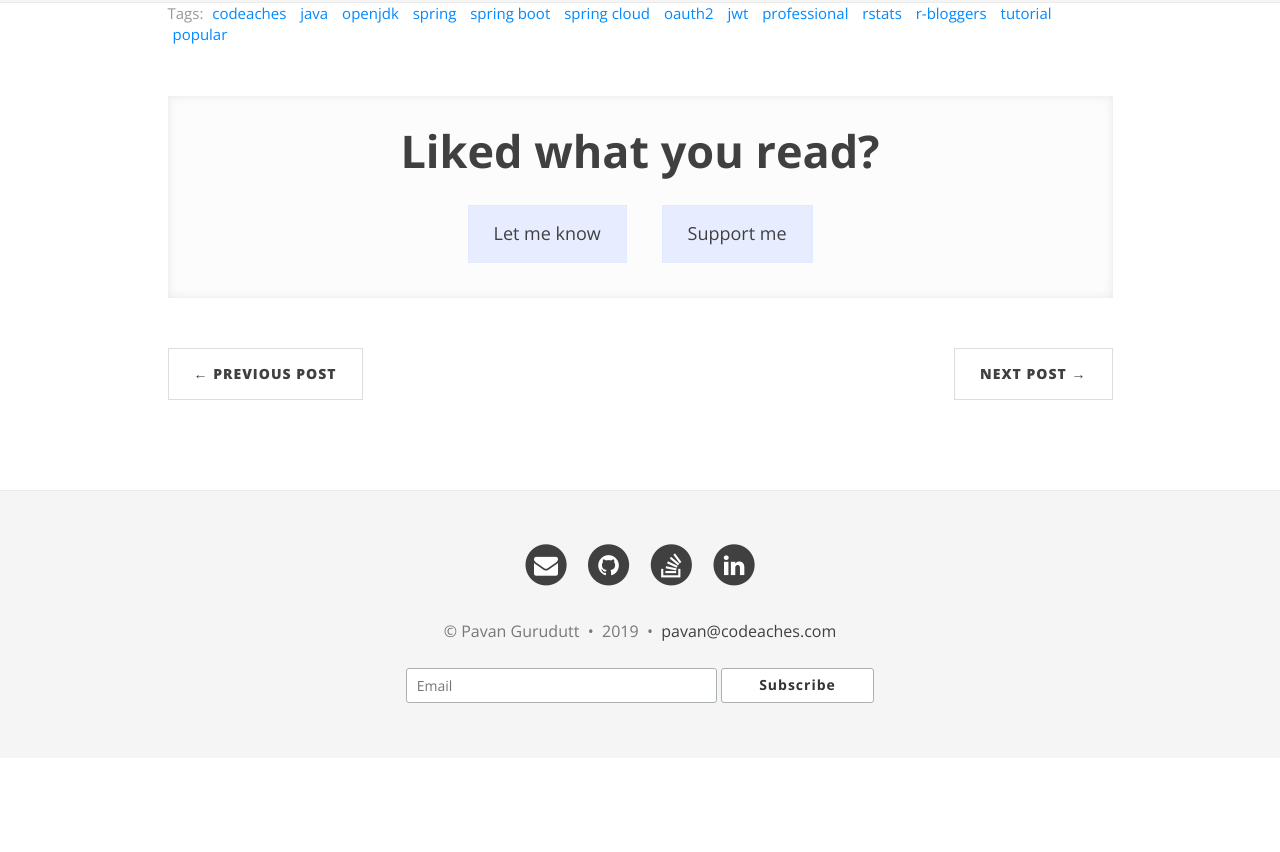
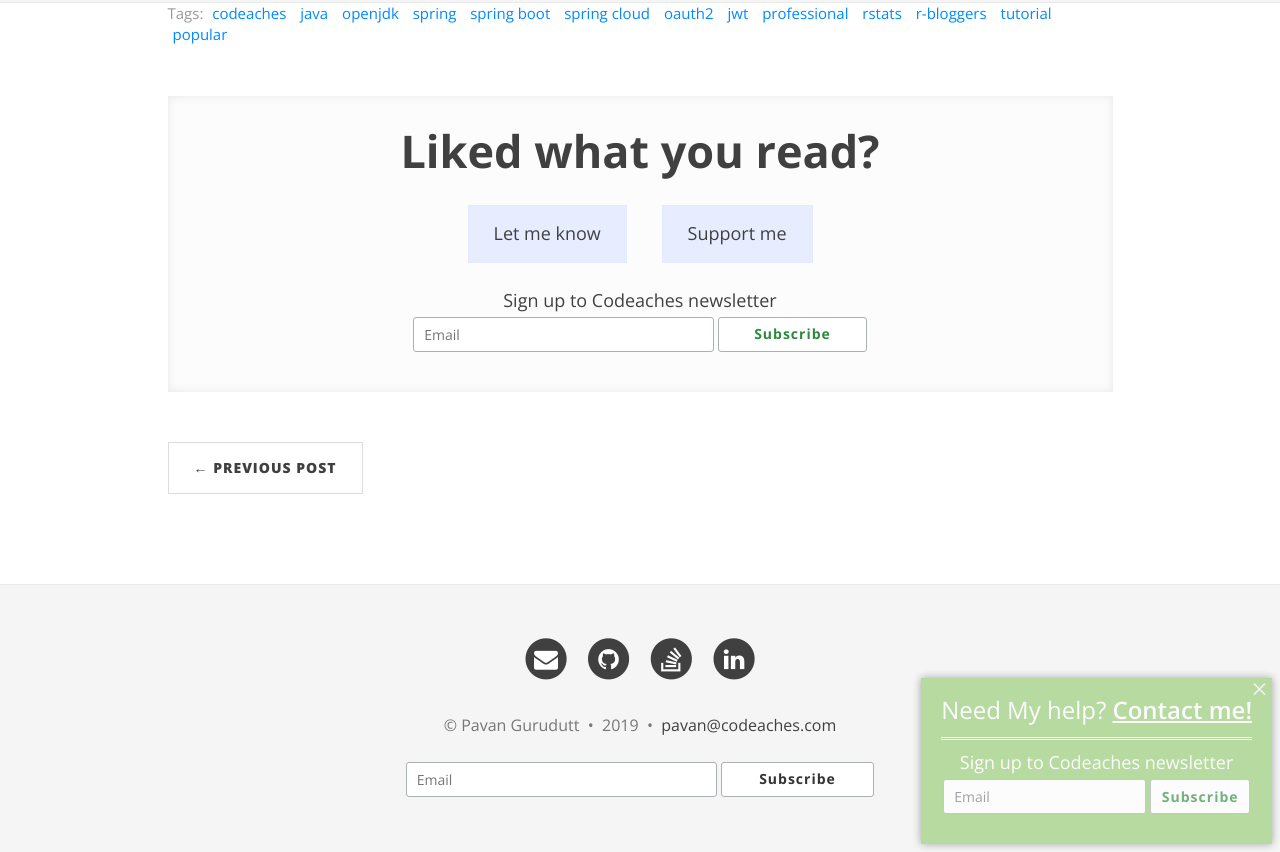
Before and after one commit to codeaches/codeaches.github.io, a Jekyll site: the page built from _posts/2018-12-27-Spring Boot-OAuth2 and Resource Server with jwt setup.md, in a window 1280 px wide and 900 px high, scrolled down 16123 px, cut to the strip 48-900 px from the top of the window. Built offline with Jekyll 4.4.1, drawn with Linux system fonts in a browser that asks for light colours; nearby versions of some CDN libraries; comment, search, counter and statistics services are not loaded; before the commit the page ends 16929 px from its top, so only the background shows below that.

Commit message:
no message

```diff
--- a/_includes/scroll-box.html
+++ b/_includes/scroll-box.html
@@ -1,15 +1,14 @@
-<!--
 <div id="scroll-box">
   <div id="scroll-box-close">&times;</div>
   <div id="scroll-box-hire">
     Need My help?
-    <a href="/some internal url path">Hire me!</a>
+    <a href="/aboutme">Contact me!</a>
   </div>
   <div id="mailchimp-subscribe-section-scrollbox" class="mailchimp-subscribe-section">
     <div id="mc_embed_signup-scrollbox">
-      <form action="//codeaches.us14.list-manage.com/subscribe/post?u=ssssss&amp;id=rrrrrr" method="post" id="mc-embedded-subscribe-form-scrollbox" name="mc-embedded-subscribe-form" class="validate" target="_blank" novalidate="">
+      <form action="https://codeaches.us7.list-manage.com/subscribe/post?u=2746d68f9670fbcdde3960057&amp;id=85935e12f3" method="post" id="mc-embedded-subscribe-form-scrollbox" name="mc-embedded-subscribe-form" class="validate" target="_blank" novalidate="">
         <div id="mc_embed_signup_scroll-scrollbox">
-  	      <label for="mce-EMAIL-scrollbox">Sign up to my newsletter</label>
+  	      <label for="mce-EMAIL-scrollbox">Sign up to Codeaches newsletter</label>
           <div class="container">
             <div class="row">
               <div class="col-sm-8 col-xs-12">
@@ -20,7 +19,7 @@
               </div>
             </div>
           </div>
-          <div style="position: absolute; left: -5000px;" aria-hidden="true"><input type="text" name="b_a579a88c8f09f9b8502b9d0c3_c180f5773c" tabindex="-1" value=""></div>
+          <div style="position: absolute; left: -5000px;" aria-hidden="true"><input type="text" name="b_2746d68f9670fbcdde3960057_85935e12f3" tabindex="-1" value=""></div>
         </div>
       </form>
     </div>
@@ -30,4 +29,3 @@
     <a href="/contact">Contact me!</a>
   </div>
 </div>
--->
--- a/_includes/share-section.html
+++ b/_includes/share-section.html
@@ -28,11 +28,11 @@
         </a>
       </div>
     {% endif %}
-    <!--
+
     {% if page.show-subscribe %}
       <div id="mailchimp-subscribe-section-share" class="mailchimp-subscribe-section">
         <div id="mc_embed_signup-share">
-          <form action="//codeaches.us14.list-manage.com/subscribe/post?u=4563563475bv78y0345&amp;id=c180f5773c" method="post" id="mc-embedded-subscribe-form-share" name="mc-embedded-subscribe-form" class="validate" target="_blank" novalidate>
+          <form action="https://codeaches.us7.list-manage.com/subscribe/post?u=2746d68f9670fbcdde3960057&amp;id=85935e12f3" method="post" id="mc-embedded-subscribe-form-share" name="mc-embedded-subscribe-form" class="validate" target="_blank" novalidate>
             <div id="mc_embed_signup_scroll-share">
       	      <label for="mce-EMAIL-share">Sign up to Codeaches newsletter</label>
               <div class="container">
@@ -45,12 +45,12 @@
                   </div>
                 </div>
               </div>
-              <div style="position: absolute; left: -5000px;" aria-hidden="true"><input type="text" name="b_a579a88c8f09f9b8502b9d0c3_c180f5773c" tabindex="-1" value=""></div>
+              <div style="position: absolute; left: -5000px;" aria-hidden="true"><input type="text" name="b_2746d68f9670fbcdde3960057_85935e12f3" tabindex="-1" value=""></div>
             </div>
           </form>
         </div>
       </div>
     {% endif %}
-	-->
+
   </div>
 {% endif %}
```
Also changed, not shown: _drafts/2018-12-20-Spring Actuator-Micrometer Prometheus and Grafana Integration.md (renamed from _posts/2018-12-20-Spring Actuator-Micrometer Prometheus and Grafana Integration.md, +1 -0 lines), _posts/2018-12-20-Spring Boot-OAuth2 and Resource Server setup.md (+1 -0 lines), _posts/2018-12-27-Spring Boot-OAuth2 and Resource Server with jwt setup.md (+1 -0 lines).
